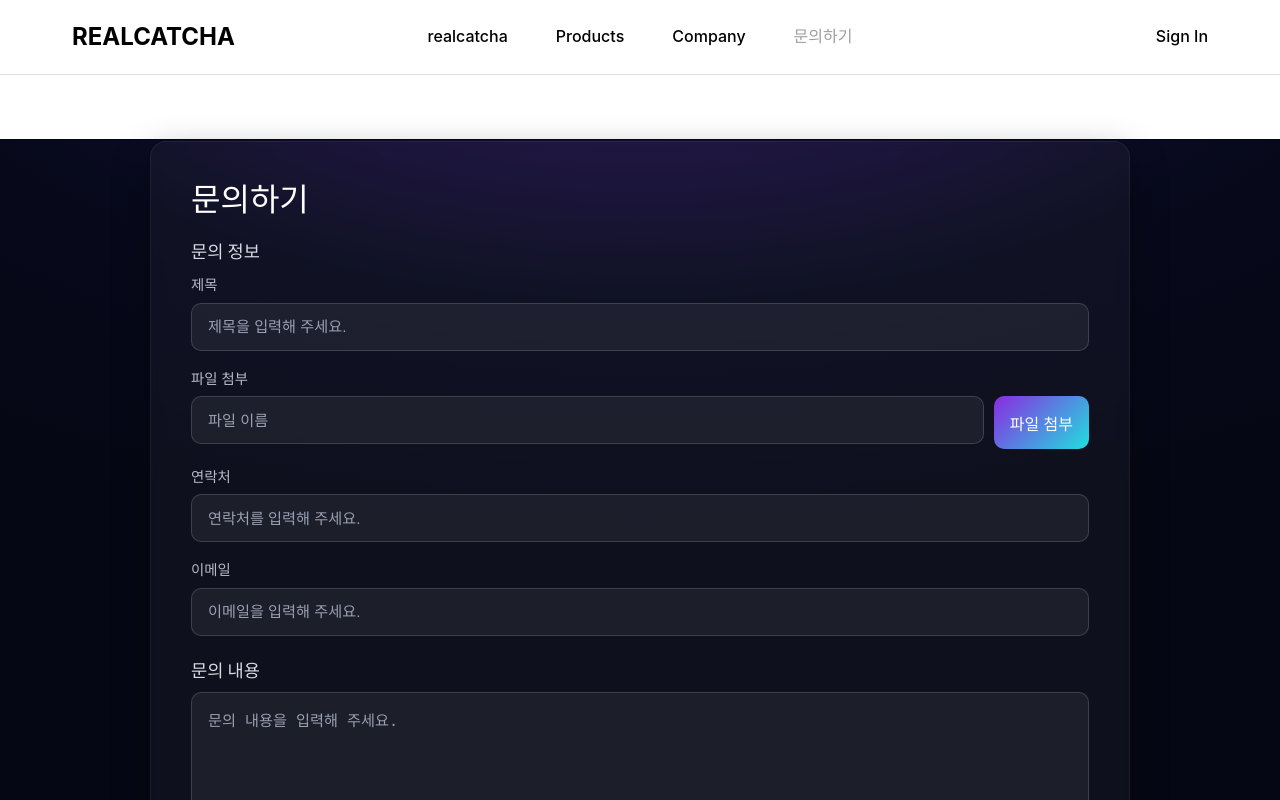
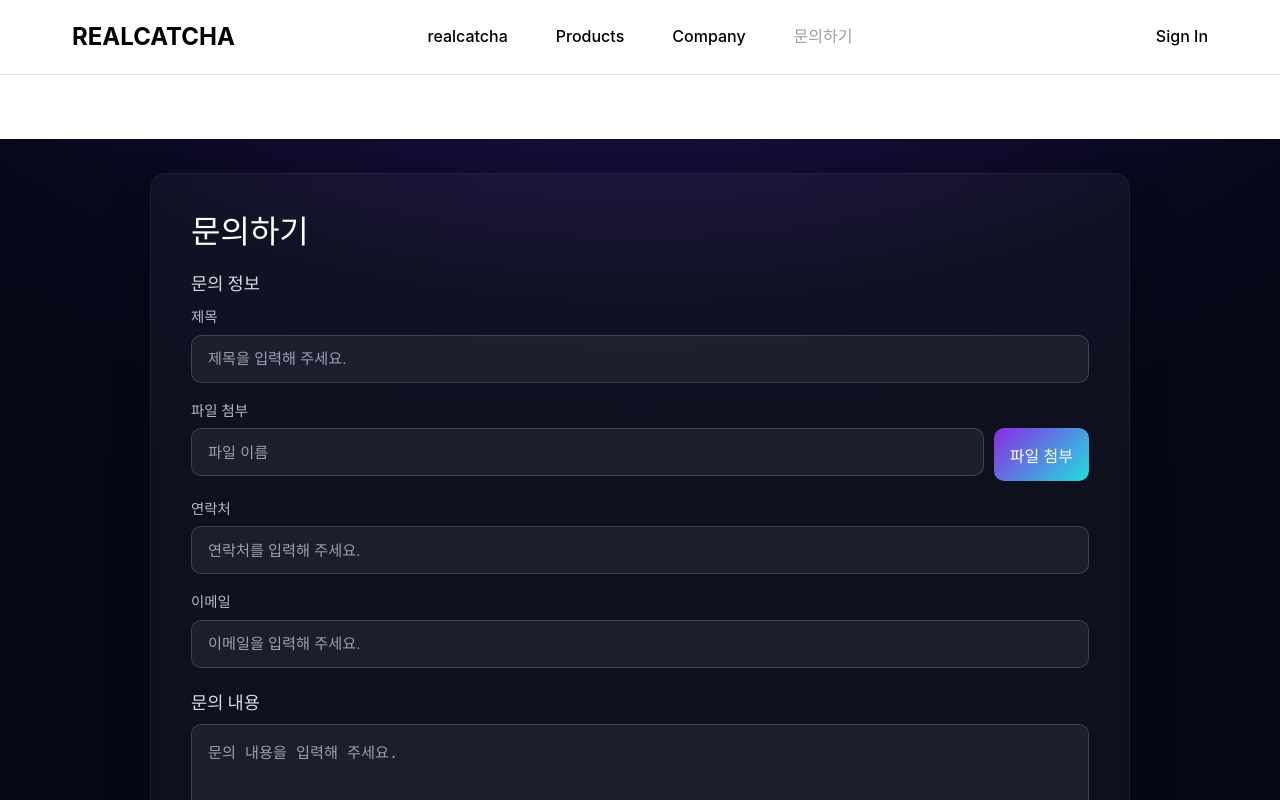
Before and after one commit to Find-Your-Humanity/website, a React (Vite) app: page /contact in a window 1280 px wide. Shown: the top 800 px of the page. Built offline with nearby package versions, Linux system fonts and the light colour scheme.

Commit message:
style(contact): fill viewport under navbar (move padding to container, fix top gap)

```diff
--- a/src/styles/pages/ContactPage.css
+++ b/src/styles/pages/ContactPage.css
@@ -1,6 +1,6 @@
 /* 배경: 그라데이션 어두운 톤 */
-.contact-page { min-height: 100vh; background: radial-gradient(1200px 600px at 50% -200px, #2a1260 0%, #07091c 60%, #050714 100%); display: flex; align-items: center; justify-content: center; padding: 2rem; padding-top: 1px; border-top: 1px solid transparent; margin-top: 0 !important; }
-.contact-container { width: 100%; max-width: 980px; background: rgba(255,255,255,0.04); border: 1px solid rgba(255,255,255,0.06); backdrop-filter: blur(6px); border-radius: 16px; box-shadow: 0 12px 36px rgba(0,0,0,0.35); overflow: hidden; }
+.contact-page { min-height: 100vh; background: radial-gradient(1200px 600px at 50% -200px, #2a1260 0%, #07091c 60%, #050714 100%); display: flex; align-items: center; justify-content: center; padding: 0; padding-top: 1px; border-top: 1px solid transparent; margin-top: 0 !important; }
+.contact-container { width: 100%; max-width: 980px; background: rgba(255,255,255,0.04); border: 1px solid rgba(255,255,255,0.06); backdrop-filter: blur(6px); border-radius: 16px; box-shadow: 0 12px 36px rgba(0,0,0,0.35); overflow: hidden; margin: 2rem 0; }
 .contact-form { padding: 2rem 2.5rem; }
 .contact-title { font-size: 2rem; font-weight: 800; margin: 0 0 1rem; color: #fff; }
 .contact-page .section-title { font-size: 1.1rem; font-weight: 700; color: #d9d9e3; margin: 1rem 0 .6rem; }
```
